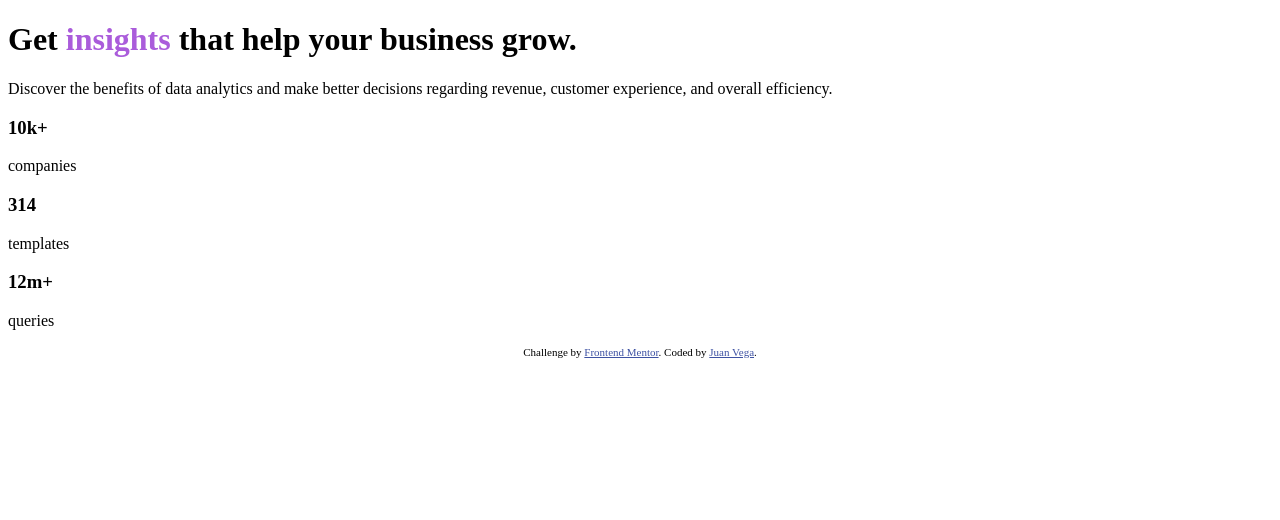
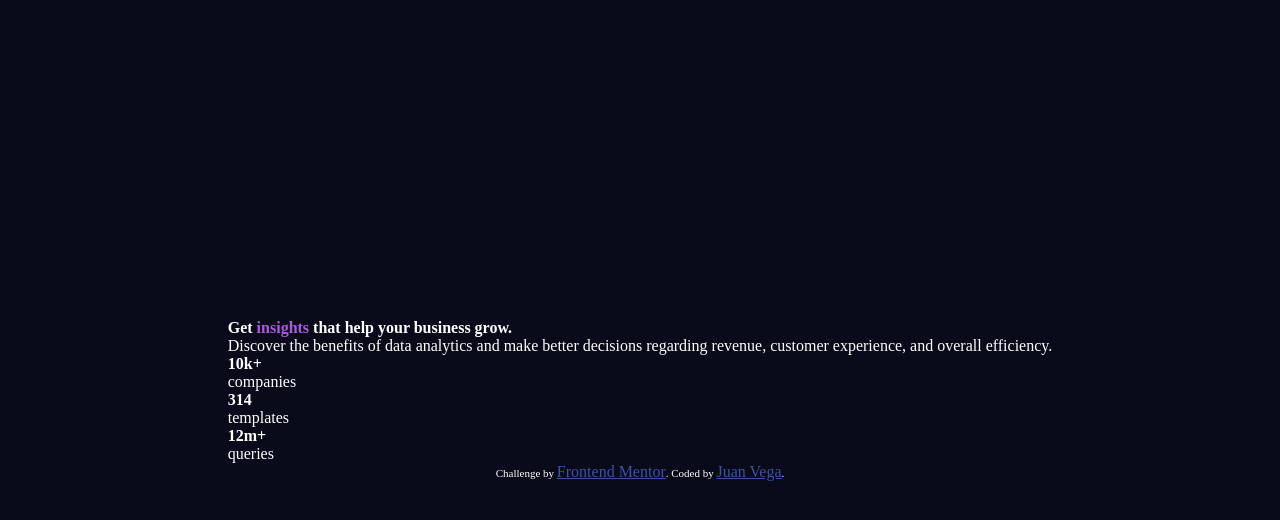
Before and after one commit to JuanTwoFour/Stats-preview-card-component, a plain HTML site: page index.html in a window 1280 px wide. Drawn offline with Linux system fonts and the light colour scheme.

Commit message:
add color and background

```diff
--- a/index.html
+++ b/index.html
@@ -12,7 +12,8 @@
 </head>
 <body>
 
-  <h1 class="main">Get <b style="color: var(--soft-violet);">insights</b> that help your business grow.</h1>
+  <article class="main">
+    <h1 class="title">Get <b style="color: var(--soft-violet);">insights</b> that help your business grow.</h1>
 
     <p class="description">
       Discover the benefits of data analytics and make better decisions regarding revenue, customer
@@ -22,6 +23,7 @@
     <h3 class="stat">10k+</h3> <p class="stat-holder">companies</p>
     <h3 class="stat">314</h3> <p class="stat-holder">templates</p>
     <h3 class="stat">12m+</h3> <p class="stat-holder">queries</p>
+  </article>
 
   <footer class="attribution">
     Challenge by <a href="https://www.frontendmentor.io?ref=challenge" target="_blank">Frontend Mentor</a>.
--- a/styles/styles.css
+++ b/styles/styles.css
@@ -11,11 +11,37 @@
 
 }
 
+* {
+  box-sizing: border-box;
+  margin: 0;
+  padding: 0;
+  font-size: 1rem;
+  color: var(--white);
+}
 
+html,
+body {
+  height: 100%;
+}
 
+html {
+  display: table;
+  margin: auto;
+}
 
+img {
+  width: 100%;
+}
 
-
+body {
+  display: flex;
+  flex-direction: column;
+  justify-content: center;
+  align-items: center;
+  min-height: 100vh;
+  margin: 0;
+  background-color: var(--very-dark-blue);
+}
 
 .attribution { font-size: 11px; text-align: center; }
 .attribution a { color: hsl(228, 45%, 44%); }
```
Lines whose indentation alone changed are shown as unchanged.
